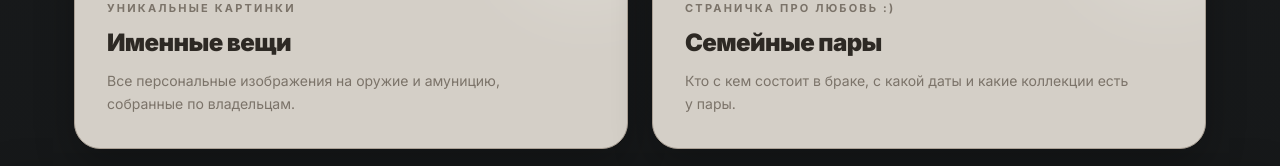
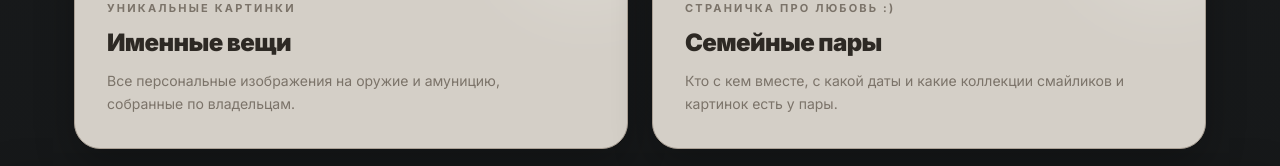
Before and after one commit to reverie-w-sh/dm-portal, a Next.js app: page /links in a window 1280 px wide. Shown: the part 1331-1497 px from the top of the page. Built offline with nearby package versions, Linux system fonts and the light colour scheme; no server answers.

Commit message:
Update page.tsx

```diff
--- a/src/app/links/page.tsx
+++ b/src/app/links/page.tsx
@@ -70,7 +70,7 @@ const usefulLinks = [
     category: "Страничка про любовь :)",
     title: "Семейные пары",
     description:
-      "Кто с кем состоит в браке, с какой даты и какие коллекции есть у пары.",
+      "Кто с кем вместе, с какой даты и какие коллекции смайликов и картинок есть у пары.",
   },
 ];
 
```
